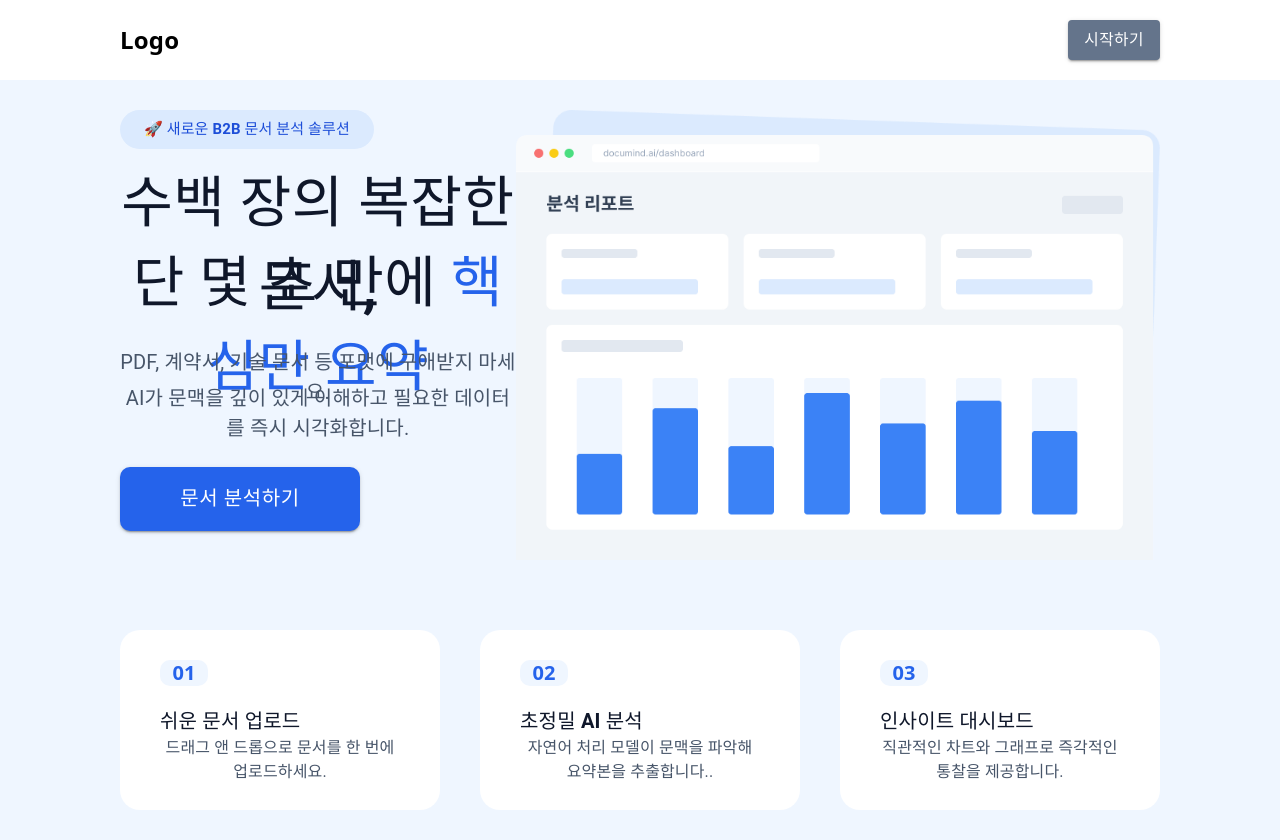
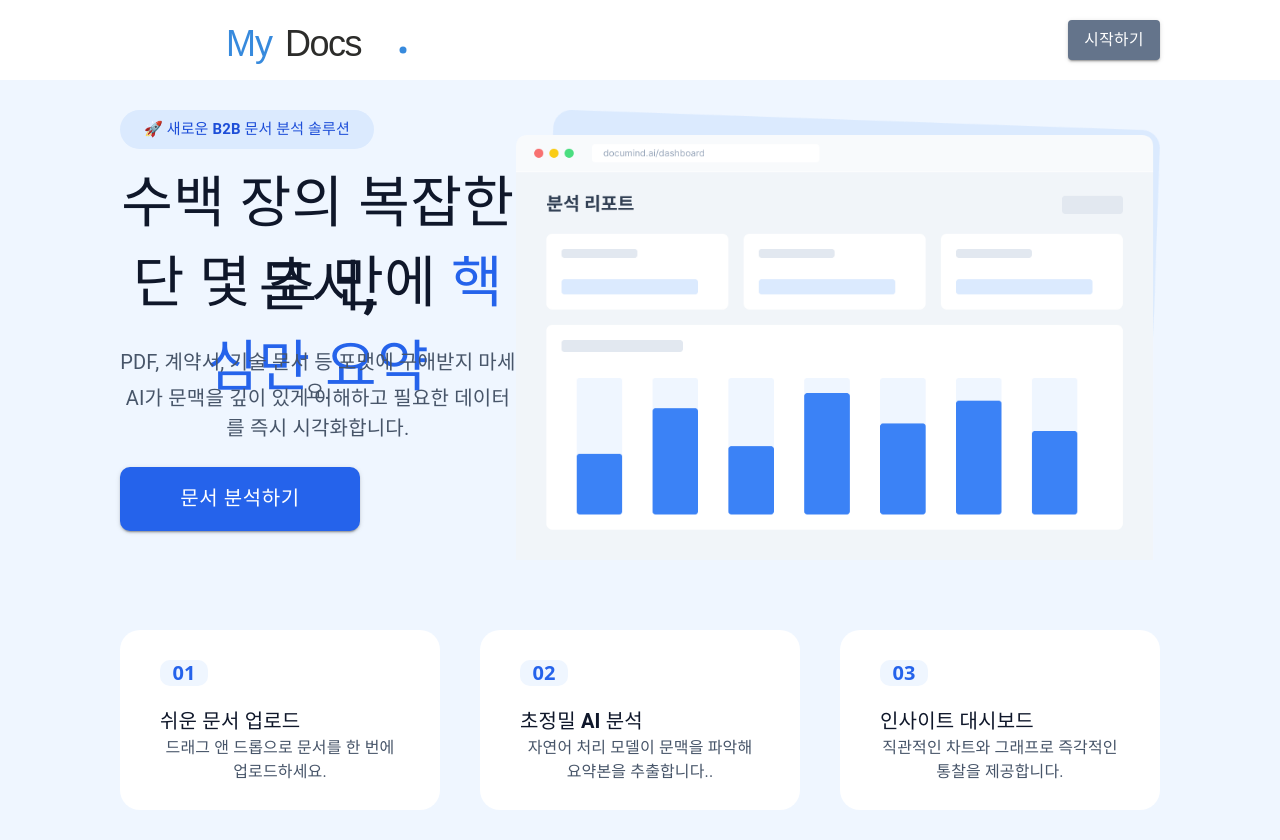
Before and after one commit to My-Docs-2026/My-Docs-FE, a React (Vite) app: page / in a window 1280 px wide. Built offline with nearby package versions, Linux system fonts and the light colour scheme.

Commit message:
design: 로고 추가 - home navigate 추가

```diff
--- a/src/pages/Common/Header.tsx
+++ b/src/pages/Common/Header.tsx
@@ -34,7 +34,13 @@ export const Header: React.FC = () => {
           boxSizing: 'border-box',
         }}
       >
-        <Box sx={{ fontWeight: 'bold', fontSize: '24px', color: '#000' }}>Logo</Box>
+        <Box
+          component="img"
+          src="/mydocs_logo.svg"
+          alt="MyDocs"
+          onClick={() => navigate('/')}
+          sx={{ height: '80px', cursor: 'pointer' }}
+        />
 
         {isLoggedIn ? (
           <Profile />
```
Also changed, not shown: public/mydocs_logo.svg (added).
